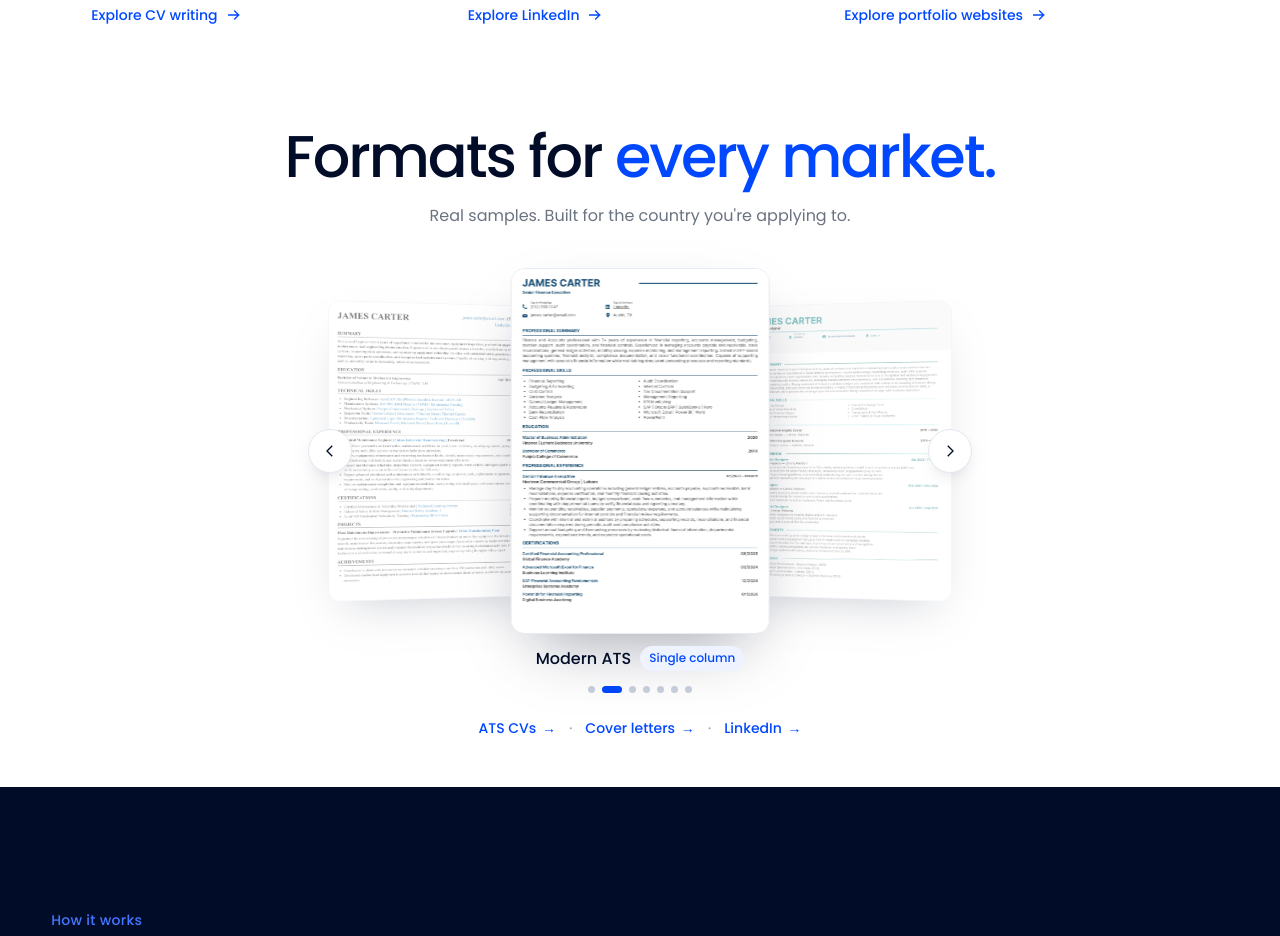
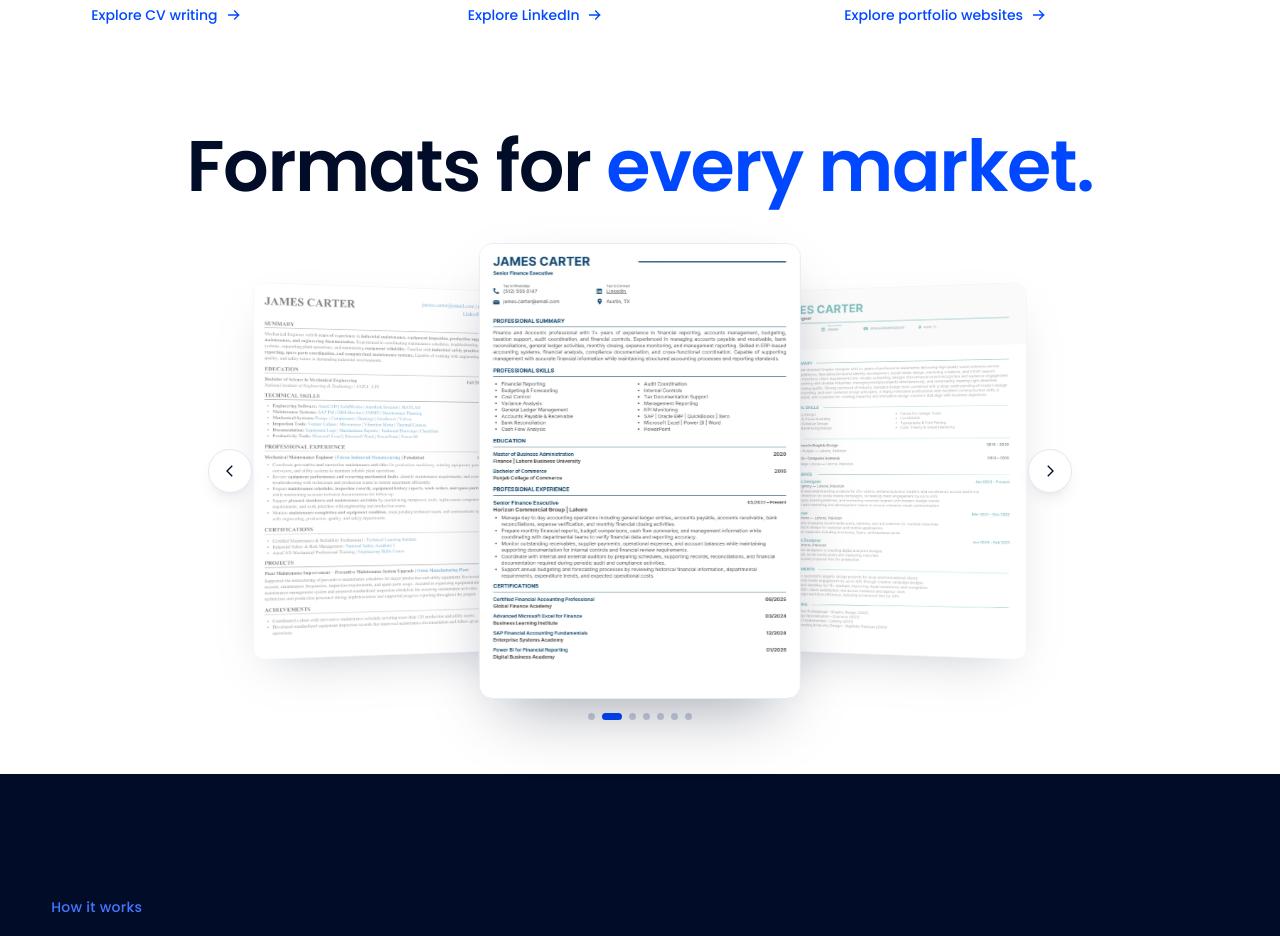
Before and after one commit to pixelyofficialstore-a11y/pixelycareer_premium-website, a Next.js app: page / in a window 1280 px wide. Shown: the part 3320-4256 px from the top of the page. Built offline with nearby package versions, Linux system fonts and the light colour scheme; no server answers.

Commit message:
Remove redundant Formats component styles and update design trials
Replit-Commit-Author: Agent

```diff
--- a/src/components/sections/Formats.module.css
+++ b/src/components/sections/Formats.module.css
@@ -18,11 +18,6 @@
 
 .title {
   margin: 0;
-  font-family: var(--font-head);
-  font-size: clamp(40px, 4.6vw, 60px);
-  font-weight: 500;
-  letter-spacing: -0.035em;
-  line-height: 1.05;
   text-wrap: balance;
 }
 
@@ -31,19 +26,12 @@
   font-style: normal;
 }
 
-.heading p {
-  margin: 16px 0 0;
-  color: #6b7280;
-  font-size: 16px;
-  line-height: 1.5;
-}
-
 .carousel {
   margin-top: 40px;
 }
 
 .stage {
-  --slide-height: min(calc(100svh - 64px - var(--bar-h, 0px) - 330px), 520px);
+  --slide-height: min(calc(100svh - 64px - var(--bar-h, 0px) - 240px), 520px);
   position: relative;
   width: min(100%, 1080px);
   height: var(--slide-height);
@@ -158,43 +146,17 @@
 }
 
 .arrow:focus-visible,
-.dot:focus-visible,
-.links a:focus-visible {
+.dot:focus-visible {
   outline: 2px solid #0048ff;
   outline-offset: 4px;
 }
 
 .previous {
-  left: calc(50% - clamp(220px, calc(58svh - 132px), 480px));
+  left: calc(50% - var(--slide-height) * 0.9 - 22px);
 }
 
 .next {
-  right: calc(50% - clamp(220px, calc(58svh - 132px), 480px));
-}
-
-.caption {
-  display: flex;
-  min-height: 26px;
-  align-items: center;
-  justify-content: center;
-  gap: 9px;
-  margin-top: 12px;
-  font-family: var(--font-head);
-  font-size: 16px;
-  font-weight: 500;
-  line-height: 1.5;
-  animation: caption-in 320ms ease both;
-}
-
-.chip {
-  padding: 4px 9px;
-  border-radius: 999px;
-  background: #eef3ff;
-  color: #0048ff;
-  font-family: var(--font-body);
-  font-size: 12px;
-  font-weight: 500;
-  line-height: 1.4;
+  right: calc(50% - var(--slide-height) * 0.9 - 22px);
 }
 
 .dots {
@@ -224,65 +186,10 @@
   background: #0048ff;
 }
 
-.links {
-  display: flex;
-  align-items: center;
-  justify-content: center;
-  gap: 13px;
-  margin-top: 24px;
-  color: #a0a9b8;
-  font-size: 14px;
-  font-weight: 500;
-  line-height: 1.5;
-}
-
-.links a {
-  color: #0048ff;
-  text-decoration: none;
-  white-space: nowrap;
-}
-
-.links a:hover {
-  text-decoration: underline;
-  text-underline-offset: 4px;
-}
-
-.links a span {
-  display: inline-block;
-  margin-left: 2px;
-  transition: transform 180ms ease;
-}
-
-.links a:hover span {
-  transform: translateX(3px);
-}
-
-@keyframes caption-in {
-  from {
-    opacity: 0;
-    transform: translateY(4px);
-  }
-  to {
-    opacity: 1;
-    transform: translateY(0);
-  }
-}
-
 @media (max-width: 767px) {
   .section {
     min-height: calc(100svh - 64px - var(--bar-h, 0px));
     padding-block: 48px;
-  }
-
-  .title {
-    font-size: clamp(32px, 9vw, 40px);
-    line-height: 1.05;
-  }
-
-  .heading p {
-    max-width: 360px;
-    margin: 16px auto 0;
-    font-size: 16px;
   }
 
   .carousel {
@@ -320,20 +227,10 @@
     display: none;
   }
 
-  .caption {
-    margin-top: 10px;
-    font-size: 15px;
-  }
-
   .dots {
     margin-top: 12px;
   }
 
-  .links {
-    gap: 9px;
-    margin-top: 24px;
-    font-size: 14px;
-  }
 }
 
 @media (max-width: 767px) and (max-height: 800px) {
@@ -361,10 +258,8 @@
     filter: none;
   }
 
-  .caption,
   .dot,
-  .arrow,
-  .links a span {
+  .arrow {
     animation: none;
     transition: none;
   }
--- a/src/components/sections/Formats.tsx
+++ b/src/components/sections/Formats.tsx
@@ -1,11 +1,11 @@
 "use client";
 
 import Image from "next/image";
-import Link from "next/link";
 import { useEffect, useRef, useState, type KeyboardEvent, type PointerEvent } from "react";
 import { FORMATS, FORMAT_LABELS } from "@/config/formats";
 import type { MarketKey } from "@/config/markets";
 import styles from "./Formats.module.css";
+import heroStyles from "@/components/hero/Hero.module.css";
 
 const Chevron = ({ back = false }: { back?: boolean }) => (
   <svg width="18" height="18" viewBox="0 0 24 24" fill="none" stroke="currentColor" strokeWidth="1.8" aria-hidden="true">
@@ -102,10 +102,9 @@ export default function Formats({ market }: { market: MarketKey }) {
     >
       <div className={`wrap ${styles.container}`}>
         <header className={styles.heading}>
-          <h2 id="formats-title" className={styles.title}>
+          <h2 id="formats-title" className={`h1 ${heroStyles.centerMobileHeadline} ${styles.title}`}>
             Formats for <em>every market.</em>
           </h2>
-          <p>Real samples. Built for the country you&apos;re applying to.</p>
         </header>
 
         <div
@@ -164,11 +163,6 @@ export default function Formats({ market }: { market: MarketKey }) {
             </button>
           </div>
 
-          <div className={styles.caption} key={active} aria-live={stopped ? "polite" : "off"}>
-            <span>{labels[active].name}</span>
-            <span className={styles.chip}>{labels[active].chip}</span>
-          </div>
-
           <div className={styles.dots} aria-label="Choose a format">
             {items.map((item, index) => (
               <button
@@ -183,13 +177,6 @@ export default function Formats({ market }: { market: MarketKey }) {
             ))}
           </div>
 
-          <nav className={styles.links} aria-label="Related services">
-            <Link href="/services/ats-cv">ATS CVs <span aria-hidden="true">→</span></Link>
-            <span aria-hidden="true">·</span>
-            <Link href="/services/cover-letter">Cover letters <span aria-hidden="true">→</span></Link>
-            <span aria-hidden="true">·</span>
-            <Link href="/services/linkedin">LinkedIn <span aria-hidden="true">→</span></Link>
-          </nav>
         </div>
       </div>
     </section>
```
Also changed, not shown: .agents/memory/homepage-design-trials.md.
